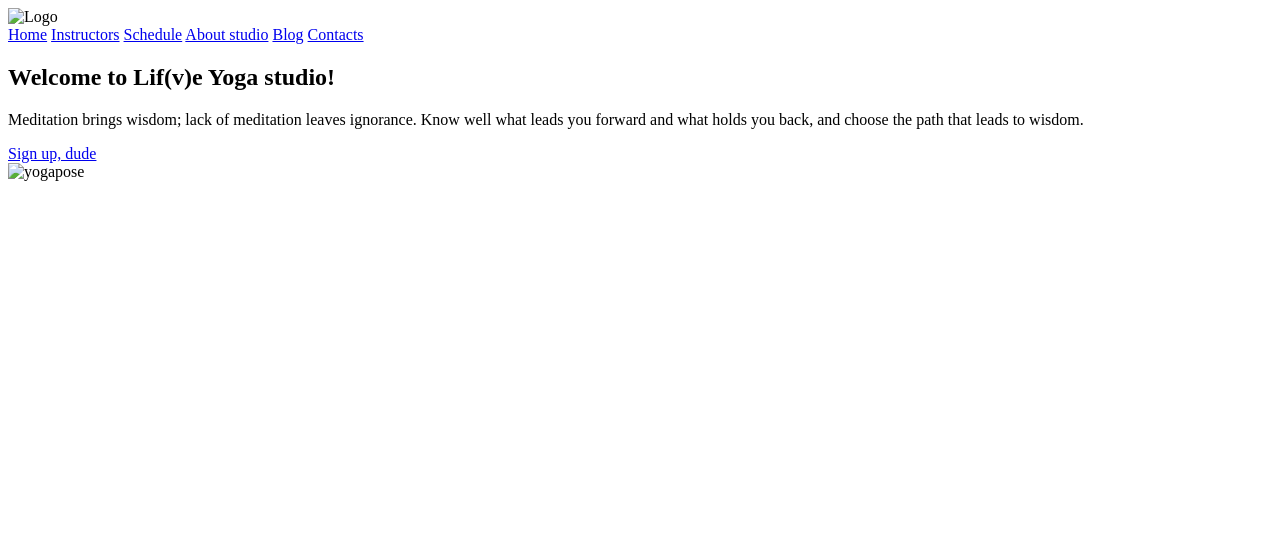
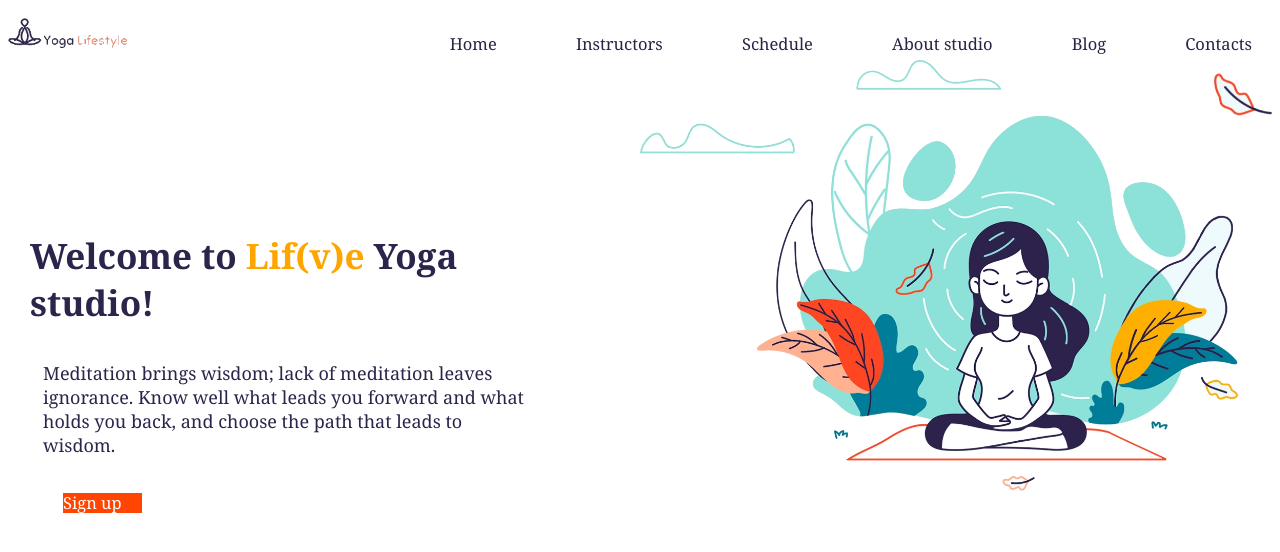
Before and after one commit to zazeli/New-folder, a website: page index.html in a window 1280 px wide. Drawn offline with Linux system fonts and the light colour scheme.

Commit message:
Logo, img and other changes

```diff
--- a/index.html
+++ b/index.html
@@ -6,10 +6,74 @@
     <meta name="viewport" content="width=device-width, initial-scale=1.0">
     <title>Yoga Mood</title>
     <link rel="stylesheet" href="">
+    <style>
+        body{
+            font-family:Cambria, Cochin, Georgia, Times, 'Times New Roman', serif;
+        }
+        main{
+            width: 800px;
+            display: inline-block;
+            margin-left: calc((100%-800px) /2);
+        }
+        header{
+            display: inline-block;
+            width: 100%;
+            margin-top: 10px;
+        }
+        header>img{
+            float: left;
+            height: 30px;
+        }
+        nav{
+            margin-top: 15px;
+            float: right;
+        }
+        a{
+            display: inline-block;
+            text-decoration: none;
+            color: #292345;
+            font-size: 16.5px;
+            line-height: 20px;
+            margin-left: 55px;
+            padding-top: 5px
+            padding-bottom: 5px
+            padding-right: 20px;
+            padding-right: 20px
+        }
+        section{
+            display: inline-block;
+            width: 100%;
+        }
+        div{
+            float: left;
+            width: 44%;
+            color: #2D244B;
+            margin-top: 150px;
+
+        }
+        section>img{
+            float: right;
+            width: 50%;
+        }
+        h1{
+            font-size: 35px;
+            margin: 22px;
+        }
+       p{
+           margin: 35px;
+           font-size: 18px;
+       }
+       section>a{
+           display: inline-block;
+           font-weight: 10px;
+
+       }
+
+    </style>
 </head>
 <body>
  <header>
-     <img src="#" alt="Logo">
+     <img src="Logo.png" alt="Logo">
      <nav>
          <a href="#">Home</a>
          <a href="#">Instructors</a>
@@ -21,11 +85,11 @@
  </header>
  <section>
      <div>
-         <h1>Welcome to Lif(v)e Yoga studio! </h1>
+         <h1>Welcome to <font color="orange">Lif(v)e </font> Yoga studio! </h1>
          <p>Meditation brings wisdom; lack of meditation leaves ignorance. Know well what leads you forward and what holds you back, and choose the path that leads to wisdom.</p>
-         <a href="#">Sign up, dude</a>
+         <a style="color: white; background-color: orangered; border: orangered;" href="#">Sign up</a>
      </div>
-     <img src="#" alt="yogapose">
+     <img src="yogaposeimg.png" alt="yogapose">
  </section>
 </body>
 </html>
```
Also changed, not shown: Logo.png (added), yogaposeimg.png (added).
